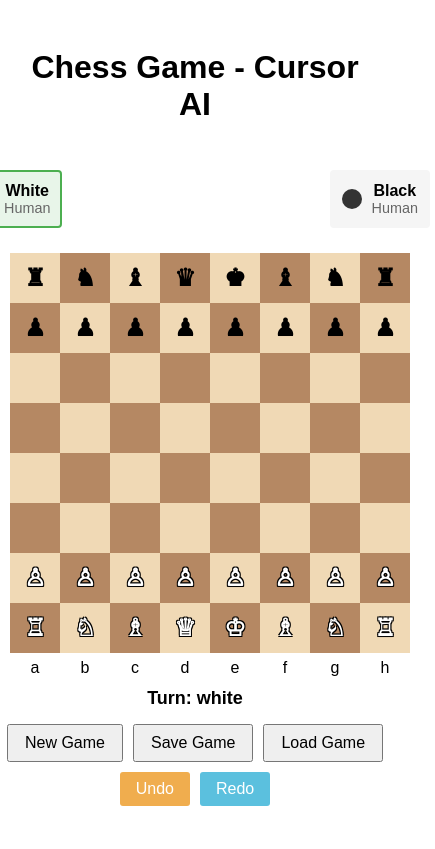
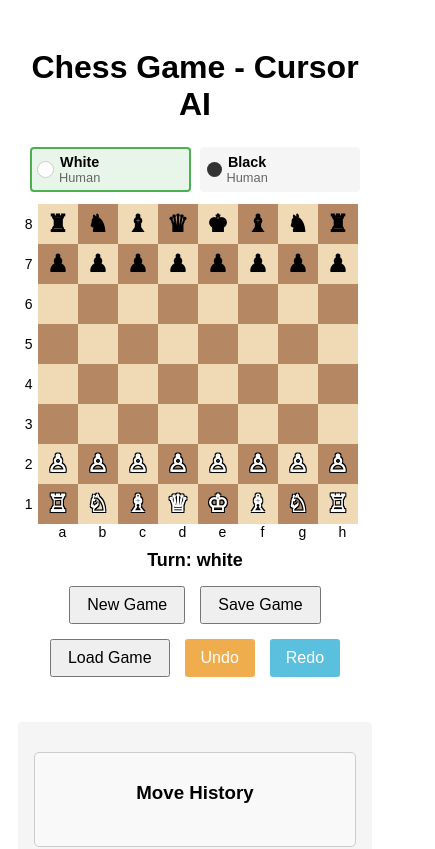
Before and after one commit to Jim2014/chess_cursor, a React (Create React App) app: page / in a window 390 px wide. Shown: the top 849 px of the page, 435 px wide, since content can reach past the window. Built offline with nearby package versions, Linux system fonts and the light colour scheme.

Commit message:
Update mobile layout

```diff
--- a/src/styles/Board.css
+++ b/src/styles/Board.css
@@ -7,10 +7,11 @@
   display: flex;
   flex-direction: row;
   align-items: flex-start;
+  justify-content: center;
   gap: 20px;
   max-width: 1200px;
   margin: 0 auto;
-  padding: 20px;
+  padding: 10px;
 }
 
 .main-content {
@@ -22,7 +23,7 @@
 .players-container {
   display: flex;
   justify-content: space-between;
-  width: 480px;  /* Same width as the chess board */
+  width: 100%;
   margin-bottom: 20px;
 }
 
@@ -30,20 +31,25 @@
   display: flex;
   flex-direction: column;
   align-items: center;
+  overflow-x: auto;
+  padding: 0 10px;
 }
 
 .board-grid {
-  display: flex;
-  flex-direction: column;
+  display: inline-block;
+  position: relative;
 }
 
 .side-panel {
-  flex: 0 0 200px;
+  flex: 0 0 250px;
   padding: 10px;
   background: #f5f5f5;
   border-radius: 4px;
   height: fit-content;
   margin-left: 20px;
+  width: 100%;
+  max-width: 400px;
+  margin-top: 20px;
 }
 
 /* Responsive layout */
@@ -51,10 +57,12 @@
   .game-container {
     flex-direction: column;
     align-items: center;
+    padding: 0;
   }
 
   .main-content {
     width: 100%;
+    max-width: 480px;
   }
 
   .side-panel {
@@ -66,20 +74,71 @@
   }
 }
 
+@media (max-width: 480px) {
+  .main-content {
+    max-width: 100%;
+  }
+
+  .board-container {
+    margin: 0;
+    padding: 0 5px;
+  }
+
+  .controls {
+    display: flex;
+    flex-wrap: wrap;
+    gap: 5px;
+    justify-content: center;
+    padding: 0 10px;
+  }
+
+  .controls button {
+    font-size: 0.9em;
+    padding: 6px 12px;
+  }
+
+  .square {
+    width: min(50px, calc((100vw - 70px) / 8));
+    height: min(50px, calc((100vw - 70px) / 8));
+    display: flex;
+    justify-content: center;
+    align-items: center;
+  }
+
+  .row-label {
+    width: 20px;
+    text-align: right;
+    padding-right: 5px;
+    font-size: 12px;
+  }
+
+  .column-labels {
+    margin-left: 20px;
+  }
+
+  .column-label {
+    font-size: 12px;
+    right: calc(min(20px, calc((100vw - 70px) / 16)));
+  }
+}
+
 .column-labels {
   display: flex;
-  margin-top: 5px;
+  margin-left: 25px;
 }
 
 .column-label {
-  width: 50px; /* Should match the width of your chess squares */
+  width: min(50px, calc((100vw - 70px) / 8));
   text-align: center;
-  height: 20px;
-  line-height: 20px;
+  font-size: 14px;
+  position: relative;
+  right: calc(min(25px, calc((100vw - 70px) / 16)));
 }
 
 .column-label-empty {
-  width: 30px; /* Should match width of row-label + its margin-right */
+  width: 30px;
+  position: relative;
+  z-index: 1;
 }
 
 .board-row {
@@ -88,9 +147,12 @@
 }
 
 .row-label {
-  width: 20px;
-  text-align: center;
-  margin-right: 10px;
+  width: 25px;
+  text-align: right;
+  padding-right: 5px;
+  font-size: 14px;
+  position: relative;
+  z-index: 1;
 }
 
 .turn-indicator {
@@ -127,8 +189,11 @@
 
 /* Add this to ensure squares are consistent size */
 .square {
-  width: 50px;
-  height: 50px;
+  width: min(50px, calc((100vw - 70px) / 8));
+  height: min(50px, calc((100vw - 70px) / 8));
+  display: flex;
+  justify-content: center;
+  align-items: center;
 }
 
 .dialog-overlay {
@@ -229,3 +294,11 @@
 .play-controls button.active {
   background-color: #f44336;
 }
+
+/* Ensure pieces scale with square size */
+.square img {
+  max-width: 80%;
+  max-height: 80%;
+  width: auto;
+  height: auto;
+}
--- a/src/styles/PlayerInfo.css
+++ b/src/styles/PlayerInfo.css
@@ -2,10 +2,12 @@
   display: flex;
   align-items: center;
   padding: 10px;
-  margin: 5px;
+  margin: 2px;
   border-radius: 4px;
   background-color: #f5f5f5;
   border: 2px solid transparent;
+  min-width: 0;
+  flex: 1;
 }
 
 .player-info.active {
@@ -32,6 +34,8 @@
 .player-details {
   display: flex;
   flex-direction: column;
+  min-width: 0;
+  overflow: hidden;
 }
 
 .player-name {
@@ -39,6 +43,37 @@
 }
 
 .player-type {
-  font-size: 0.9em;
+  word-break: break-word;
+  font-size: 0.85em;
   color: #666;
+  line-height: 1.2;
 }
+
+.players-container {
+  margin-bottom: 10px;
+  display: flex;
+  justify-content: space-between;
+  gap: 5px;
+  width: 100%;
+  padding: 0 10px;
+}
+
+@media (max-width: 480px) {
+  .player-info {
+    padding: 5px;
+  }
+
+  .player-color {
+    width: 15px;
+    height: 15px;
+    margin-right: 5px;
+  }
+
+  .player-name {
+    font-size: 0.9em;
+  }
+
+  .player-type {
+    font-size: 0.8em;
+  }
+}
```
